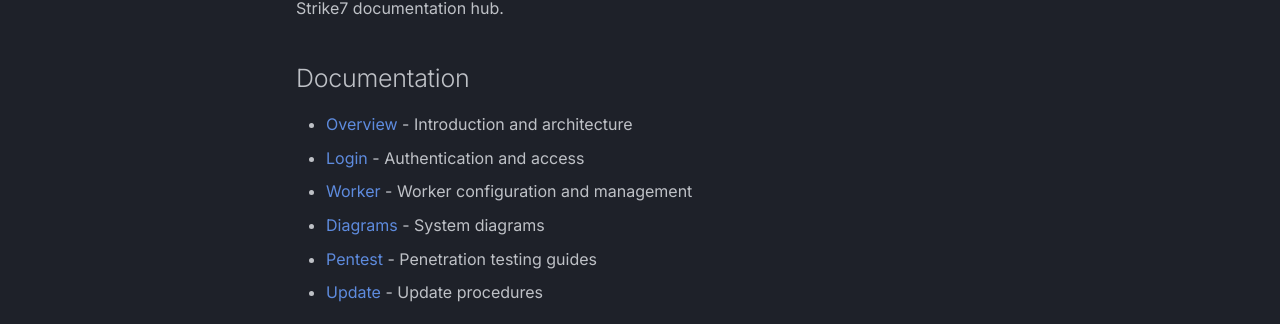
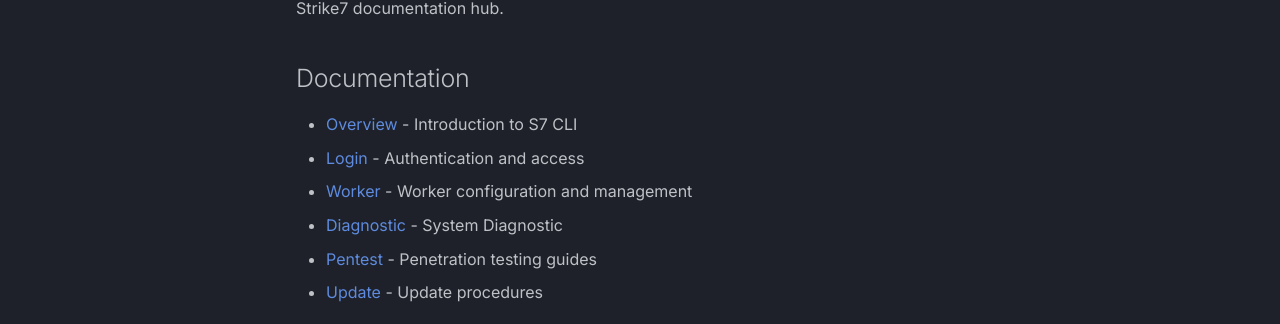
Before and after one commit to Strike7ai/docs.strike7.ai, an MkDocs documentation site: the page built from docs/index.md, in a window 1280 px wide. Shown: the part 232-556 px from the top of the page. Built offline with MkDocs 1.6.1 and Material for MkDocs 9.7.7, drawn with Linux system fonts in a browser that asks for light colours; comment, search, counter and statistics services are not loaded.

Commit message:
Update index.md

```diff
--- a/docs/index.md
+++ b/docs/index.md
@@ -4,9 +4,9 @@
 
 ## Documentation
 
-- [Overview](overview.md) - Introduction and architecture
+- [Overview](overview.md) - Introduction to S7 CLI
 - [Login](login.md) - Authentication and access
 - [Worker](worker.md) - Worker configuration and management
-- [Diagrams](diag.md) - System diagrams
+- [Diagnostic](diag.md) - System Diagnostic
 - [Pentest](pentest.md) - Penetration testing guides
 - [Update](update.md) - Update procedures
```
